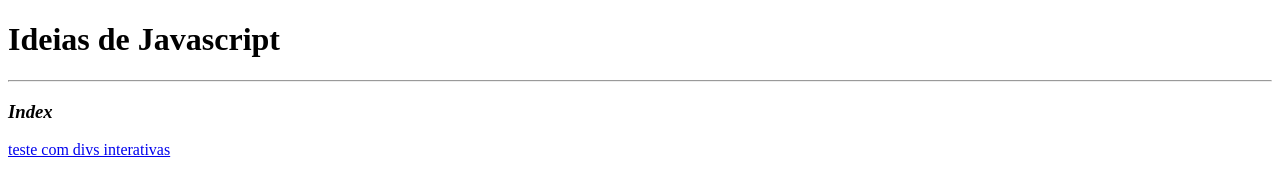
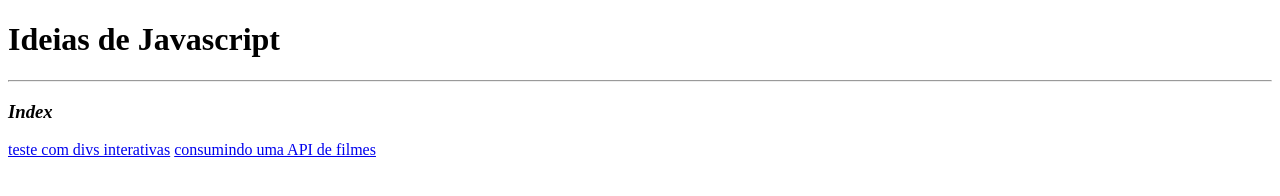
Before and after one commit to B-Rios/ideias-javascript, a plain HTML site: page index.html in a window 1280 px wide. Drawn offline with Linux system fonts and the light colour scheme.

Commit message:
update index file

```diff
--- a/index.html
+++ b/index.html
@@ -24,6 +24,7 @@
     <h3><i>Index</i></h3>
 
     <a href="./src/pages/interact_divs.html">teste com divs interativas</a>
+    <a href="./src/pages/omdb-api.html">consumindo uma API de filmes</a>
 </body>
 
 </html>
```
